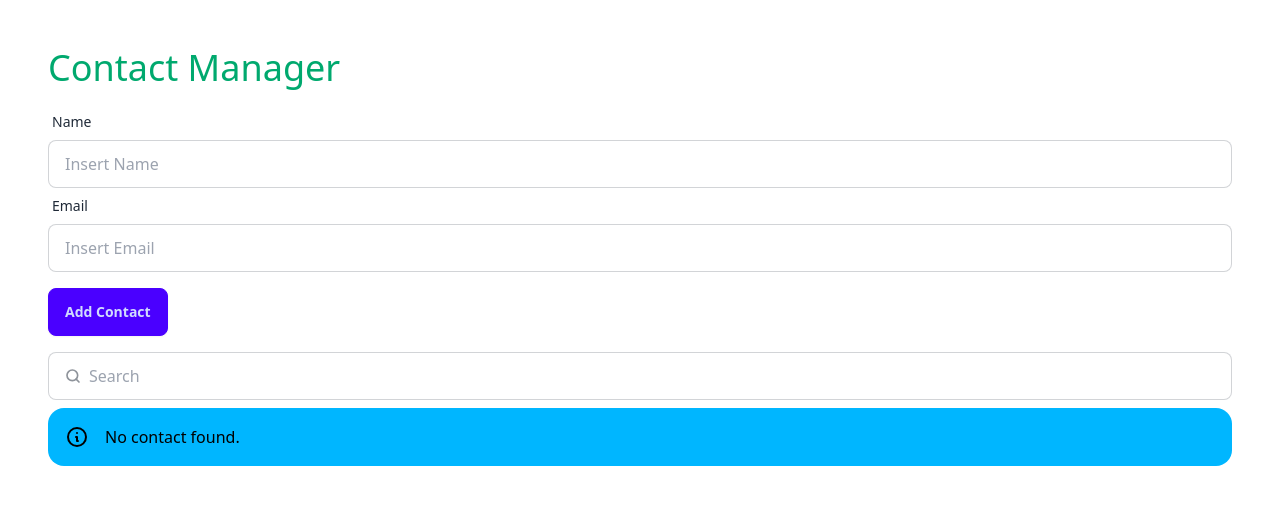
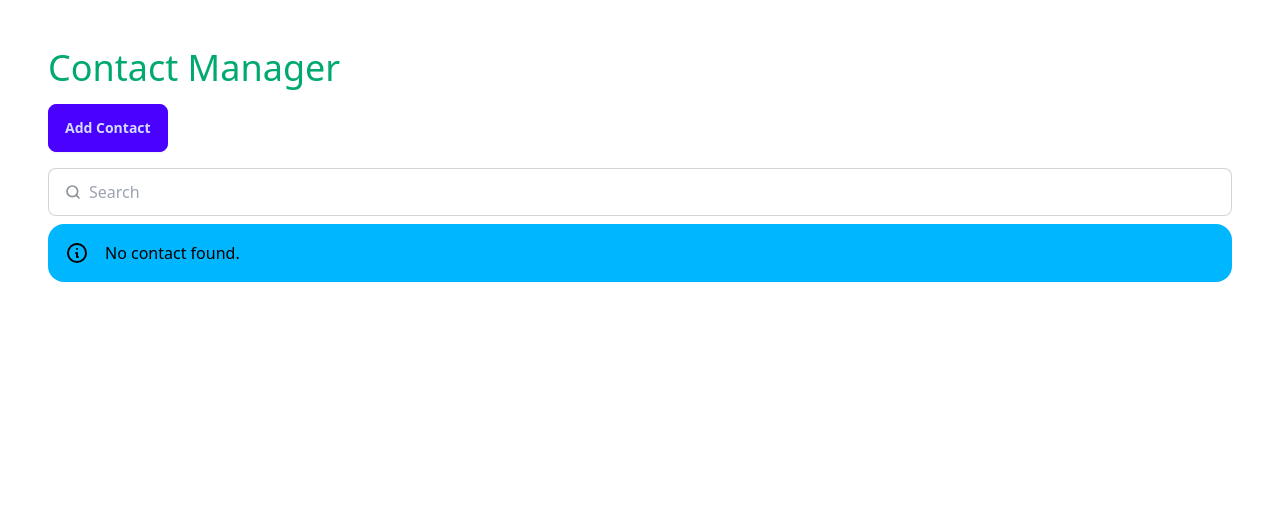
Before and after one commit to Shamonti/htmx-contacthub, a Django app: page / in a window 1280 px wide. Shown: the top 505 px of the page. Run offline with Django 4.2, Linux system fonts and the light colour scheme; the visitor is signed in with stand-in values (Sample User, id 1); data that the repository does not hold is empty; some libraries are stand-ins or nearby versions.

Commit message:
added modal

```diff
--- a/contacts/templates/contacts.html
+++ b/contacts/templates/contacts.html
@@ -5,33 +5,8 @@
 <div>
     <h1 class="text-4xl text-success mb-4">Contact Manager</h1>
 
-    <form method="post" class="mb-4">
-        <div class="form-control w-full">
-            <label class="label">
-                <span class="label-text">Name</span>
-            </label>
-            {{form.name}}
-            {% if form.name.errors %}
-                <label class="label text-error">
-                    {{form.name.errors}}
-                </label>
-            {% endif %}
-        </div>
-        <div class="form-control w-full">
-            <label class="label">
-                <span class="label-text">Email</span>
-            </label>
-            {{form.email}}
-            {% if form.email.errors %}
-                <label class="label text-error">
-                    {{form.email.errors}}
-                </label>
-            {% endif %}
-        </div>
-        <div class="mt-4">
-            <button type="submit" class="btn btn-primary">Add Contact</button>
-        </div>
-    </form>
+    <button class="btn btn-primary mb-4" onclick="contact_modal.showModal()">Add Contact</button>
+    {% include "partials/add-contact-modal.html" %}
 
     <label class="input input-bordered flex items-center gap-2 mb-2">
     <svg class="h-[1em] opacity-50" name="search" xmlns="http://www.w3.org/2000/svg" viewBox="0 0 24 24">
--- /dev/null
+++ b/contacts/templates/partials/add-contact-modal.html
@@ -0,0 +1,35 @@
+<dialog id="contact_modal" class="modal">
+  <div class="modal-box">
+    <h3 class="text-lg font-bold">Add New Contact</h3>
+    <form method="post" class="mb-4">
+        {% csrf_token %}
+
+        <div class="form-control w-full">
+            <label class="label">
+                <span class="label-text">Name</span>
+            </label>
+            {{form.name}}
+            {% if form.name.errors %}
+                <label class="label text-error">
+                    {{form.name.errors}}
+                </label>
+            {% endif %}
+        </div>
+        <div class="form-control w-full">
+            <label class="label">
+                <span class="label-text">Email</span>
+            </label>
+            {{form.email}}
+            {% if form.email.errors %}
+                <label class="label text-error">
+                    {{form.email.errors}}
+                </label>
+            {% endif %}
+        </div>
+        <div class="modal-action">
+          <button class="btn" onclick="contact_modal.close()">Cancel</button>
+          <button class="btn btn-primary">Add Contact</button>
+        </div>
+    </form>
+  </div>
+</dialog>
```
